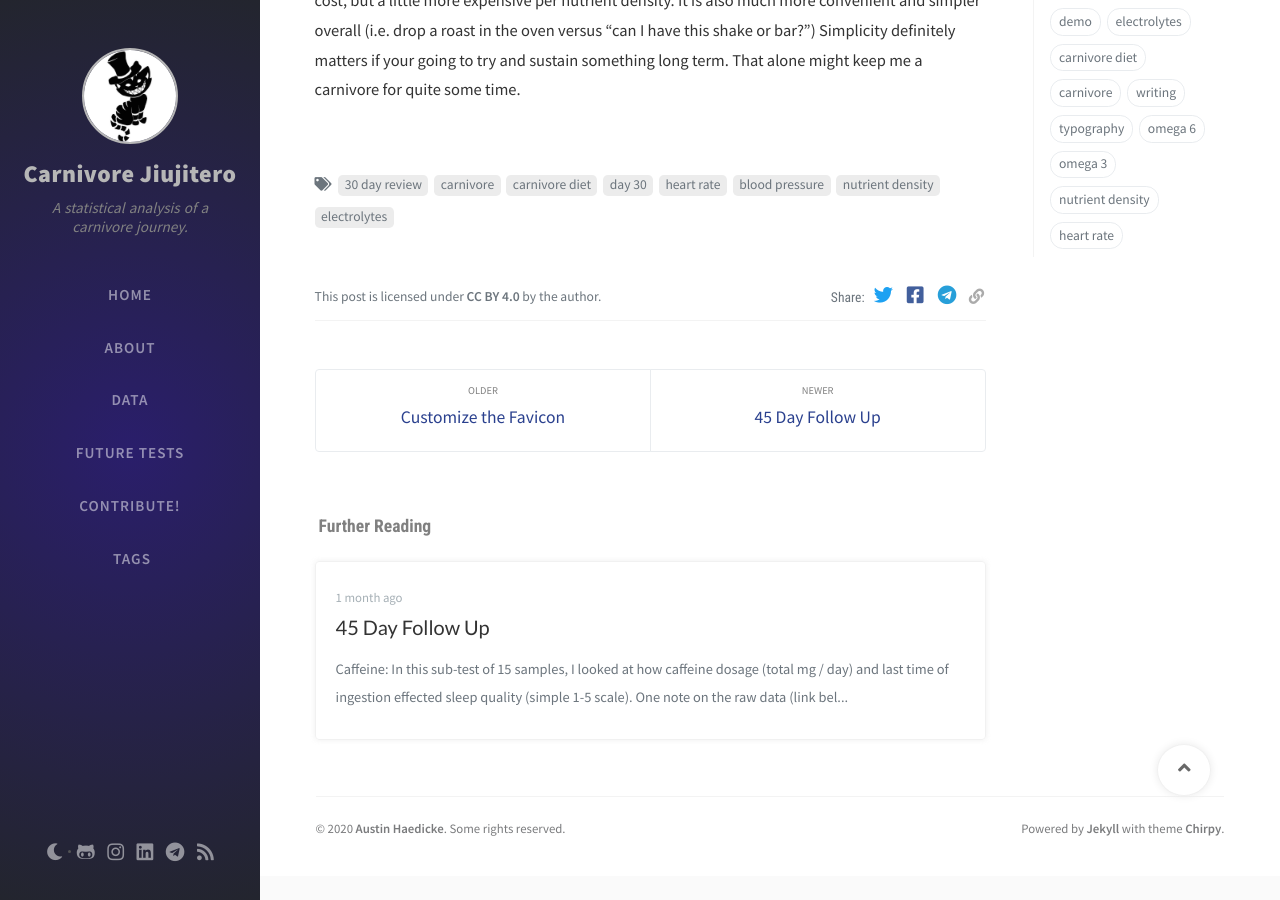
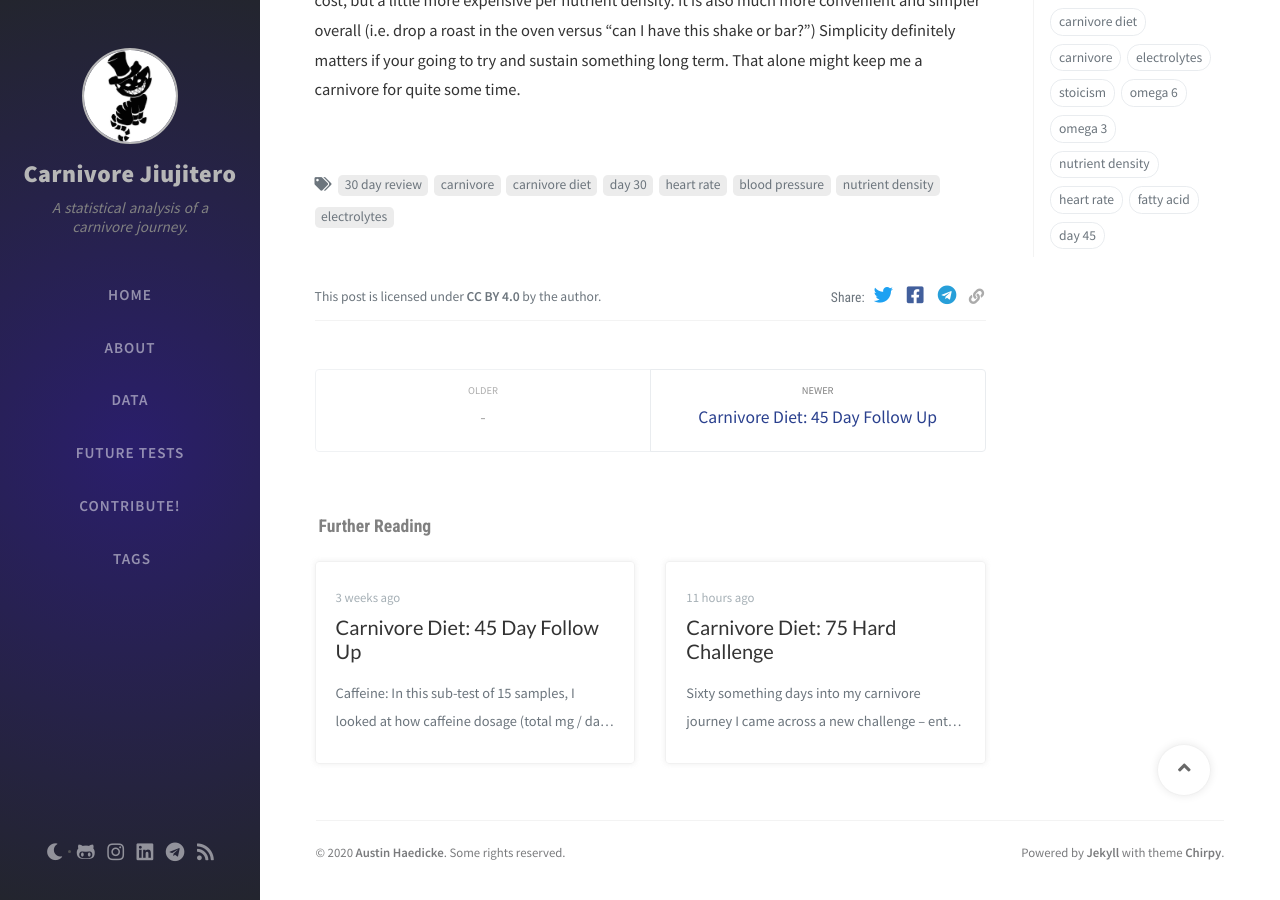
Before and after one commit to savagezen/carnivore, a Jekyll site: the page built from _posts/2020-03-15-0000-30-day-review.md, in a window 1280 px wide and 900 px high, scrolled down 4830 px. Built offline with Jekyll 4.4.1, drawn with Linux system fonts in a browser that asks for light colours; nearby versions of some CDN libraries; comment, search, counter and statistics services are not loaded; part of the change alters nothing that is shown.

Commit message:
new post: 75 hard challenge, reorganize templates

```diff
--- a/_config.yml
+++ b/_config.yml
@@ -54,7 +54,7 @@ google_site_verification: google_meta_tag_verification # change to your verifica
 #--------------------------
 
 # if your site type is Project Pages site, change below value to '/projectname'
-baseurl: '/carnivore'
+baseurl: ''
 
 # Change to your timezone › http://www.timezoneconverter.com/cgi-bin/findzone/findzone
 timezone: America/New_York
--- a/_posts/2020-03-15-0000-30-day-review.md
+++ b/_posts/2020-03-15-0000-30-day-review.md
@@ -1,7 +1,7 @@
 ---
 title: "Carnivore Diet:  30 Day Review"
 author: Austin
-date: 2020-03-15-0000
+date: 2020-03-15
 tags: [30 day review, carnivore, carnivore diet, day 30, heart rate, blood pressure, nutrient density, electrolytes]
 toc: false
 ---
--- a/_posts/2020-03-30-000-45-day-follow-up.md
+++ b/_posts/2020-03-30-45-day-follow-up.md
@@ -1,7 +1,7 @@
 ---
-title: "45 Day Follow Up"
+title: "Carnivore Diet: 45 Day Follow Up"
 author: Austin
-date: 2020-03-15-0000
+date: 2020-03-30
 tags: [day 45, carnivore, carnivore diet, caffeine, electrolytes, cardiovascular load, omega 3, omega 6, fatty acid]
 toc: false
 ---
--- /dev/null
+++ b/_posts/2020-04-21-75-hard-challenge.md
@@ -0,0 +1,43 @@
+---
+title: "Carnivore Diet:  75 Hard Challenge"
+author: Austin
+date: 2020-04-21
+tags: [carnivore, carnivore diet, carnivore75hard, challenge, stoicism, carnivore aurelius]
+---
+
+Sixty something days into my carnivore journey I came across a new challenge -- enter [#carnivore75hard](https://nutritionwithjudy.com/carnivore75hard/).  I like a good challenge, be that fitness or nutrition.  30 days "sprints" can be a good way to reset, re-calibrate, and get back on track if you've fallen of the wagon or just want to re-up your motivation.
+
+I'm also inherently skeptical of anything trendy -- movies, music, politics, etc...  However, a few things stood out to me about this challenge that I couldn't resist.
+
+First, it's much longer than your run of the mill 4 week / 30 day challenge.  You, or at least I, can bite my lip and grind through a month of just about anything.  75 days, you're really going to have to invest.  You're going to encounter road blocks, setbacks, and a much wider variety of *challenge* in 75 days than you will in 30.  You're also much further down the road of building sustainable habits.  E.g. rather than rebound after 30 days of white-knuckling it, your establishing a routine that *"just becomes part of life."*
+
+Second, said habits aren't just about physical wellness.  Those identified (below) will benefit your life in virtually every way.  Your physical heath and fitness will improve.  Your peer and social relationships will improve.  Your mood, metabolism, and sleep will improve.
+
+So, what do I have to do?  For the next 75 days, on each day you'll do the following:
+
+- Eat only meat, organs, eggs, salt, and water.
+- Spend 30 minutes exercising, 15 of which *must be in the sun.*
+- Write down 3 things you're grateful for.
+- Fast for at least 16 hours (can include while  you're sleeping).
+- Give someone a genuine compliment (in person).
+    - during quarantine times, I've allowed myself to substitute this with "call someone on the phone, just to talk (with no time limit)" or "call (not text) someone tell them I was thinking of or am grateful for them."
+
+The complete "course" (linked above) actually provides pretty good wrap around support from a behavioral science perspective.  For instance, prior to beginning ask  yourself:
+
+- What is my "why"?  What do I want to get out of this process, specifically?  Is my motivation sufficient or superficial?  How serious am I about this?
+- Plan for problems.  What are you going to do when you get cravings?  How are you going to navigate social events (you'll encounter more in 75 days than 30!)?  Don't let inconvenience turn into an excuse that leads to failure.
+- Where / who do you want to be?  Where do you want to get to / achieve / accomplish in the next 1 year?  How about 5 years.  10 years?
+
+That's all great stuff!  Stay tuned for updates on my process.  Of course, feel free to comment your responses to the above.
+
+---
+
+Stoic Thought for the Day:
+
+> Enjoy when you can, and endure when you must ~ Goethe
+
+Daily Gratitude:
+
+- Stability
+- My home
+- Time in the sun
```
Also changed, not shown: _drafts/DEMO-customize-the-favicon.md (renamed from _posts/2019-08-11-customize-the-favicon.md), _drafts/DEMO-getting-started.md (renamed from _posts/2019-08-09-getting-started.md), _drafts/DEMO-text-and-typography.md (renamed from _posts/2019-08-08-text-and-typography.md), _drafts/DEMO-write-a-new-post.md (renamed from _posts/2019-08-08-write-a-new-post.md).
